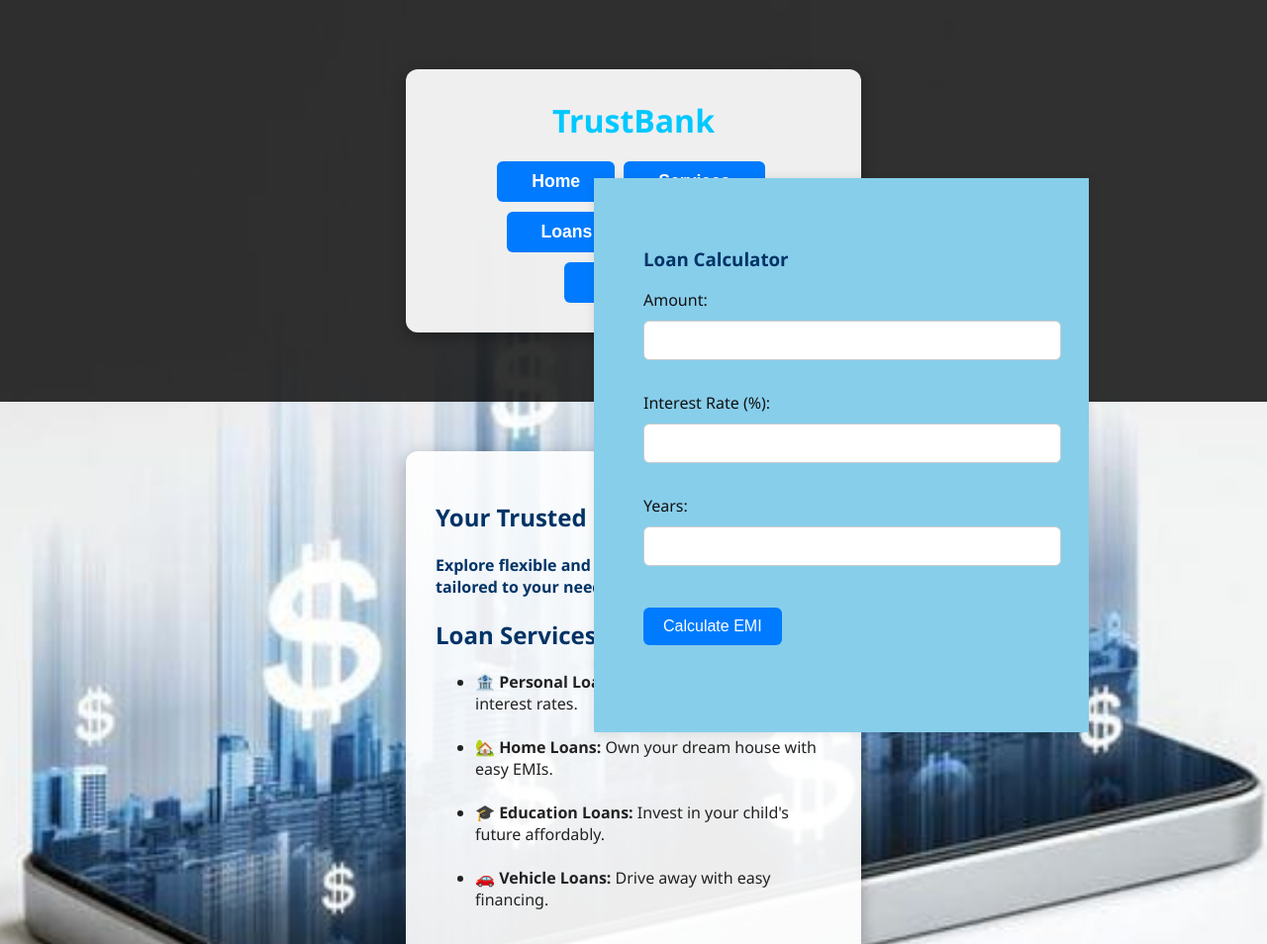
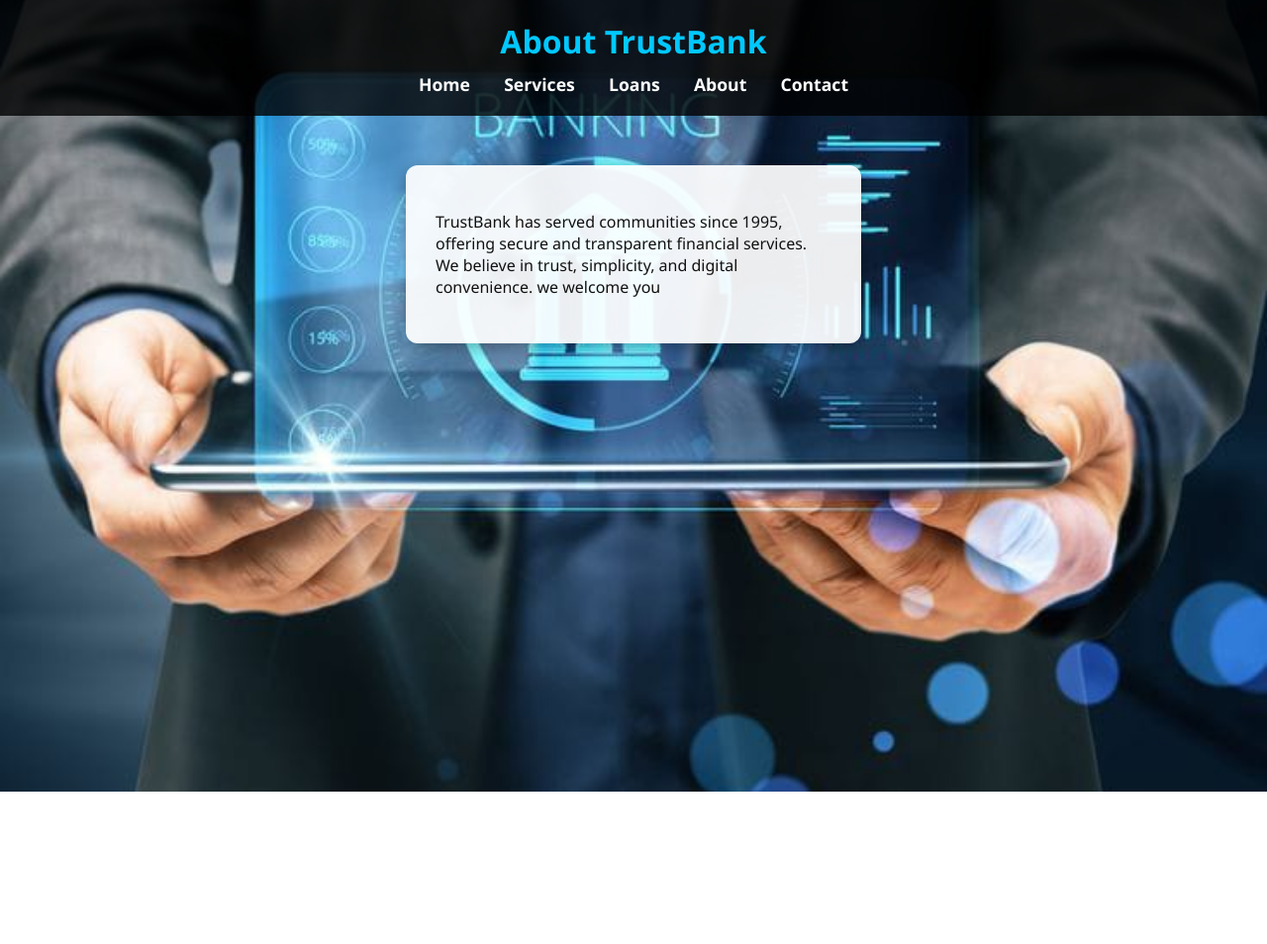
Before and after one commit to rebiyamalik/Bank-Management, a plain HTML site: page about.html in a window 1280 px wide. Shown: the top 954 px of the page at 99% size. After the commit the page ends 800 px from the top, so only its background shows below. Drawn offline with Linux system fonts and the light colour scheme.

Commit message:
Update about.html

```diff
--- a/about.html
+++ b/about.html
@@ -2,95 +2,23 @@
 <html lang="en">
 <head>
   <meta charset="UTF-8">
-  <title>TrustBank | Loan Services</title>
+  <title>TrustBank | About Us</title>
   <link rel="stylesheet" href="style.css">
 </head>
-
-<style>
-.calculator {
-  position: absolute;      /* Allows exact placement */
-  left:600px;                /* Positions it to the far right */
-  top: 180px;              /* Adjust as needed for vertical spacing */
-  width: 400px;            /* Optional: control size */
-  padding: 50px;
-  background-color:skyblue; /* Optional styling */
-  box-shadow: 0 0 10px rgba(0,0,0,0.1);
-}
-.nav-bth{
-button-size: 50%
-}
-</style>
-
-<body class="loans-page">
+<body class="about-page">
   <header>
-    <div class="container">
-      <h1>TrustBank</h1>
-      <nav>
-        <button class="nav-btn"><a href="index.html">Home</a></button>
-        <button class="nav-btn"><a href="services.html">Services</a></button>
-        <button class="nav-btn"><a href="loans.html">Loans</a></button>
-        <button class="nav-btn"><a href="about.html">About</a></button>
-        <button class="nav-btn"> <a href="contact.html">Contact</a></button>
-      </nav>
-    </div>
+    <h1>About TrustBank</h1>
+    <nav>
+      <a href="index.html">Home</a>
+      <a href="services.html">Services</a>
+      <a href="loans.html">Loans</a>
+      <a href="about.html">About</a>
+      <a href="contact.html">Contact</a>
+    </nav>
   </header>
 
-  <main class="container">
-    <section class="hero reveal">
-      <h2>Your Trusted Loan Partner</h2>
-     <h4> <p>Explore flexible and secure financing options tailored to your needs.</p></h4>
-    </section>
-
-    <section class="loan-options reveal">
-      <h2>Loan Services</h2>
-      <ul>
-        <li><strong>🏦 Personal Loans:</strong> Quick cash with low interest rates.</li><br>
-        <li><strong>🏡 Home Loans:</strong> Own your dream house with easy EMIs.</li><br>
-        <li><strong>🎓 Education Loans:</strong> Invest in your child's future affordably.</li><br>
-        <li><strong>🚗 Vehicle Loans:</strong> Drive away with easy financing.</li><br>
-      </ul>
-    </section>
-
-    <section class="calculator reveal" style="">
-      <h3>Loan Calculator</h3>
-      <form id="loanForm">
-        <label>Amount:&nbsp&nbsp&nbsp&nbsp&nbsp&nbsp&nbsp&nbsp&nbsp&nbsp&nbsp&nbsp&nbsp&nbsp&nbsp&nbsp<input type="number" id="amount" required></label><br><br>
-        <label>Interest Rate (%): <input type="number" id="rate" required></label><br><br>
-        <label>Years: &nbsp&nbsp&nbsp&nbsp&nbsp&nbsp&nbsp&nbsp&nbsp&nbsp&nbsp&nbsp&nbsp&nbsp&nbsp&nbsp&nbsp&nbsp<input type="number" id="years" required></label><br><br>
-        <button type="submit">Calculate EMI</button><br><br>
-      </form>
-      <p id="result"></p>
-    </section>
+  <main class="page">
+    <p>TrustBank has served communities since 1995, offering secure and transparent financial services. We believe in trust, simplicity, and digital convenience. we welcome you
+    </p>
   </main>
-
-  <footer>
-    <div class="container">
-      <p>&copy; 2025 TrustBank. All rights reserved.</p>
-    </div>
-  </footer>
-
-  <script>
-    // Loan EMI Calculator
-    document.getElementById('loanForm').addEventListener('submit', function(e) {
-      e.preventDefault();
-      const amount = parseFloat(document.getElementById('amount').value);
-      const rate = parseFloat(document.getElementById('rate').value) / 100 / 12;
-      const years = parseFloat(document.getElementById('years').value) * 12;
-      const emi = (amount * rate * Math.pow(1 + rate, years)) / (Math.pow(1 + rate, years) - 1);
-      document.getElementById('result').innerText = `Your monthly EMI is ₹${emi.toFixed(2)}`;
-    });
-
-    // Reveal on scroll animation
-    const reveals = document.querySelectorAll(".reveal");
-    window.addEventListener("scroll", function () {
-      for (let i = 0; i < reveals.length; i++) {
-        const windowHeight = window.innerHeight;
-        const elementTop = reveals[i].getBoundingClientRect().top;
-        if (elementTop < windowHeight - 100) {
-          reveals[i].classList.add("active");
-        }
-      }
-    });
-  </script>
 </body>
-</html>
```
